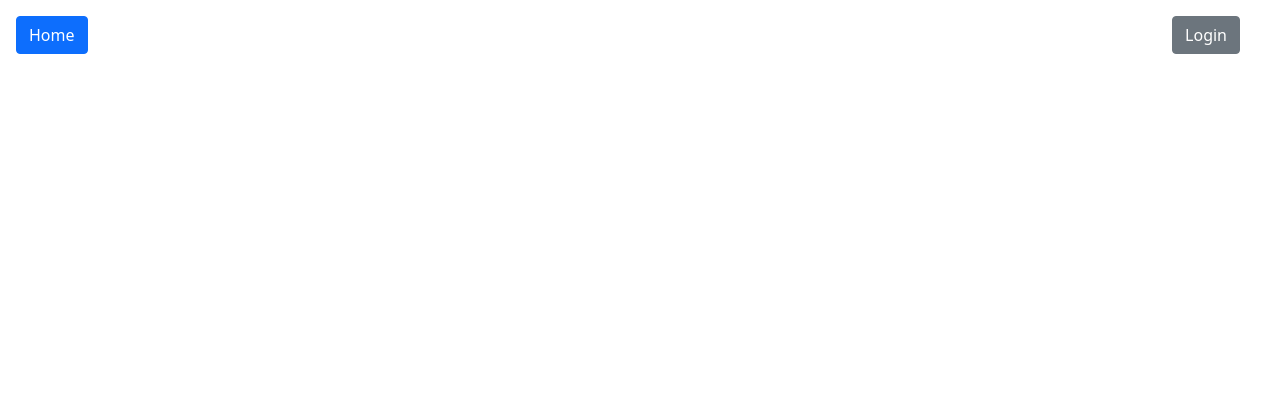
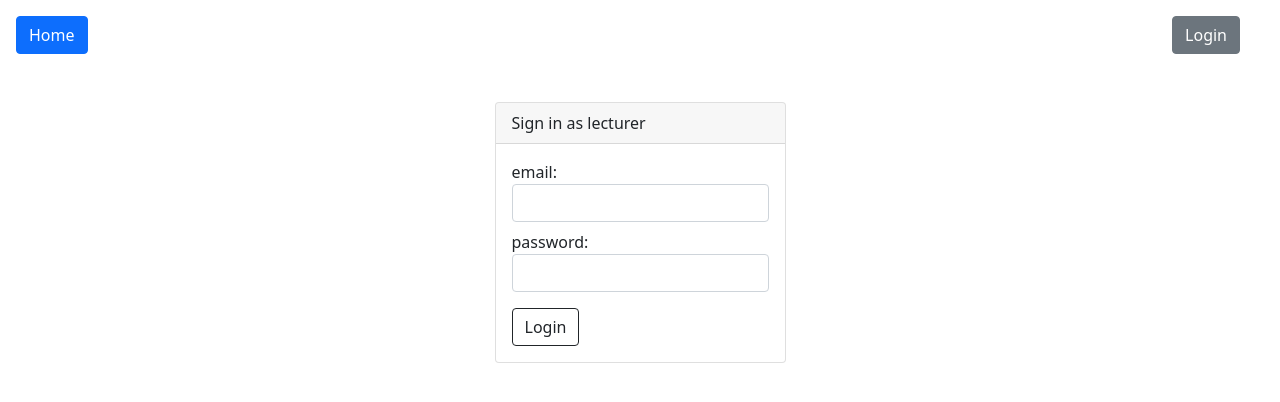
Before and after one commit to adrianryt/UI_IOZeta, a React (Create React App) app in the folder app/: page /login in a window 1280 px wide. Before the commit this address had no page. Shown: the top 402 px of the page. Built offline with nearby package versions, Linux system fonts and the light colour scheme.

Commit message:
Fake login page

```diff
--- a/app/src/App.js
+++ b/app/src/App.js
@@ -9,6 +9,7 @@ import SubjectList from "./components/subjects/subject_list/SubjectList";
 import TopicSingle from "./TopicSingle";
 import SubjectForm from "./components/subjects/subject_form/SubjectForm";
 import NavMenu from "./NavMenu.tsx";
+import Login from "./Login.tsx";
 
 
 function App() {
@@ -23,6 +24,10 @@ function App() {
               <Route path="subjects/new" element={<SubjectForm />} />
             <Route path="topic/:topicID" element={<TopicSingle />} />
           </Route>
+            <Route path="/login" element={<Login/>} />
+            <Route path="/" element={<Home />} >
+
+            </Route>
         </Routes>
       </BrowserRouter>
   );
--- /dev/null
+++ b/app/src/Login.tsx
@@ -0,0 +1,37 @@
+import * as React from "react";
+import './NavMenu.css'
+import {Button, Card, FormGroup} from "react-bootstrap";
+import {Link} from "react-router-dom";
+
+
+
+const Login = () =>{
+
+    return(
+        <div className=" d-flex justify-content-center">
+            <Card className="mt-5">
+                <Card.Header>Sign in as lecturer</Card.Header>
+                <Card.Body>
+                    <form className="">
+                        <FormGroup>
+                            <label>
+                                email:
+                                <input className="form-control mb-2" type="text"/>
+                            </label>
+                        </FormGroup>
+                        <FormGroup>
+                            <label>
+                                password:
+                                <input className="form-control mb-3" type="text"/>
+                            </label>
+                        </FormGroup>
+
+                        <input className="btn btn-outline-dark" type="submit" value="Login"/>
+                    </form>
+                </Card.Body>
+            </Card>
+        </div>
+    );
+}
+
+export default Login;
```
